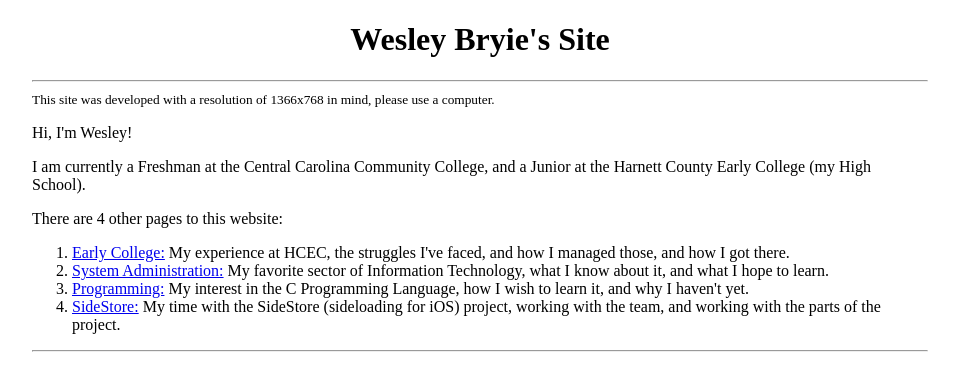
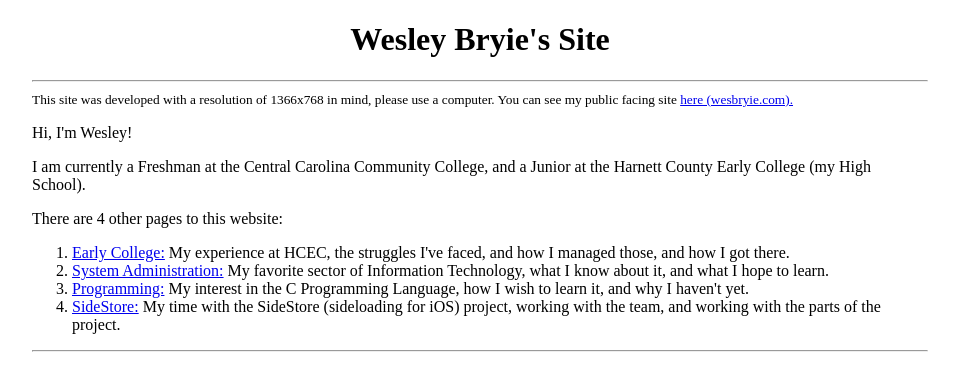
Before and after one commit to polymo1/CTI110Midterm, a plain HTML site: page index.html in a window 1280 px wide. Shown: the whole page, without its empty margins (160-1119 px from the left). Drawn offline with Linux system fonts and the light colour scheme.

Commit message:
index minus css

```diff
--- a/index.html
+++ b/index.html
@@ -17,7 +17,7 @@
 <body>
     <h1 id="pagetitle">Wesley Bryie's Site</h1>
     <hr>
-    <small>This site was developed with a resolution of 1366x768 in mind, please use a computer.</small>
+    <small>This site was developed with a resolution of 1366x768 in mind, please use a computer. You can see my public facing site <a href="https://wesbryie.com">here (wesbryie.com).</a></small>
     <p id="intro">Hi, I'm Wesley!</p>
     <p id="beginningP">I am currently a Freshman at the Central Carolina Community College,
         and a Junior at the Harnett County Early College (my High School).
```
